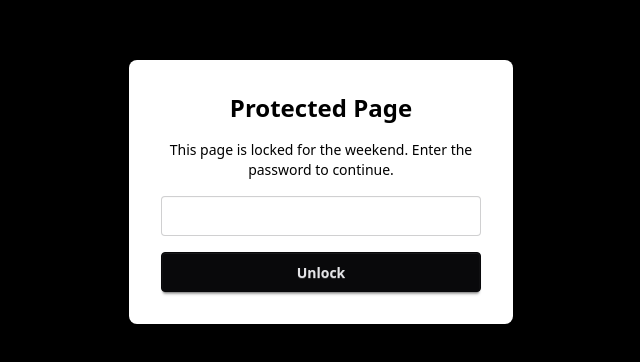
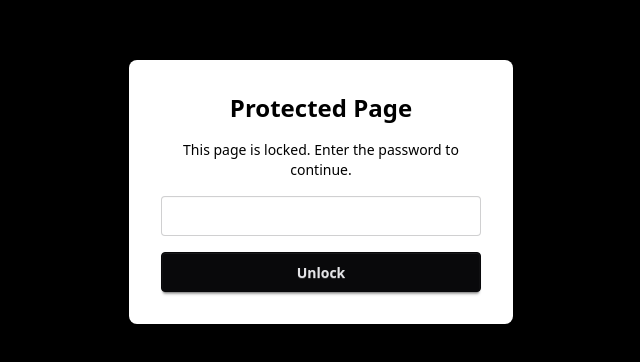
Before and after one commit to mike-dl/roastmyvin, a Next.js app: page / in a window 1280 px wide. Shown: the part 208-570 px from the top of the page, without its empty margins (319-959 px from the left). Built offline with nearby package versions, Linux system fonts and the light colour scheme; no server answers.

Commit message:
PHRASING

```diff
--- a/app/page.tsx
+++ b/app/page.tsx
@@ -65,7 +65,7 @@ export default function HomePage() {
       <div className="fixed inset-0 bg-black bg-opacity-90 flex items-center justify-center z-50">
         <div className="bg-white text-black p-8 rounded-lg shadow-lg max-w-sm w-full text-center space-y-4">
           <h2 className="text-2xl font-bold">Protected Page</h2>
-          <p className="text-sm">This page is locked for the weekend. Enter the password to continue.</p>
+          <p className="text-sm">This page is locked. Enter the password to continue.</p>
           <input
             type="password"
             className="input input-bordered w-full text-white"
```
